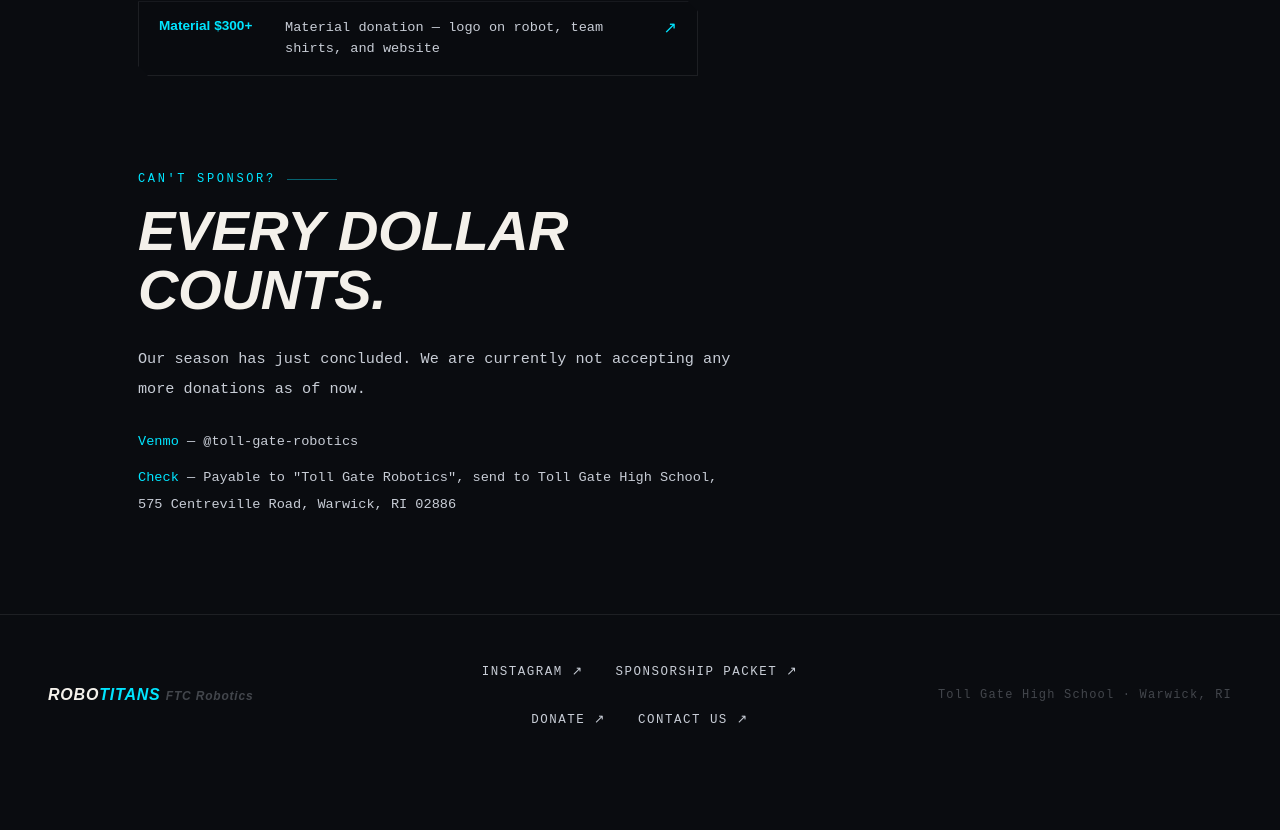
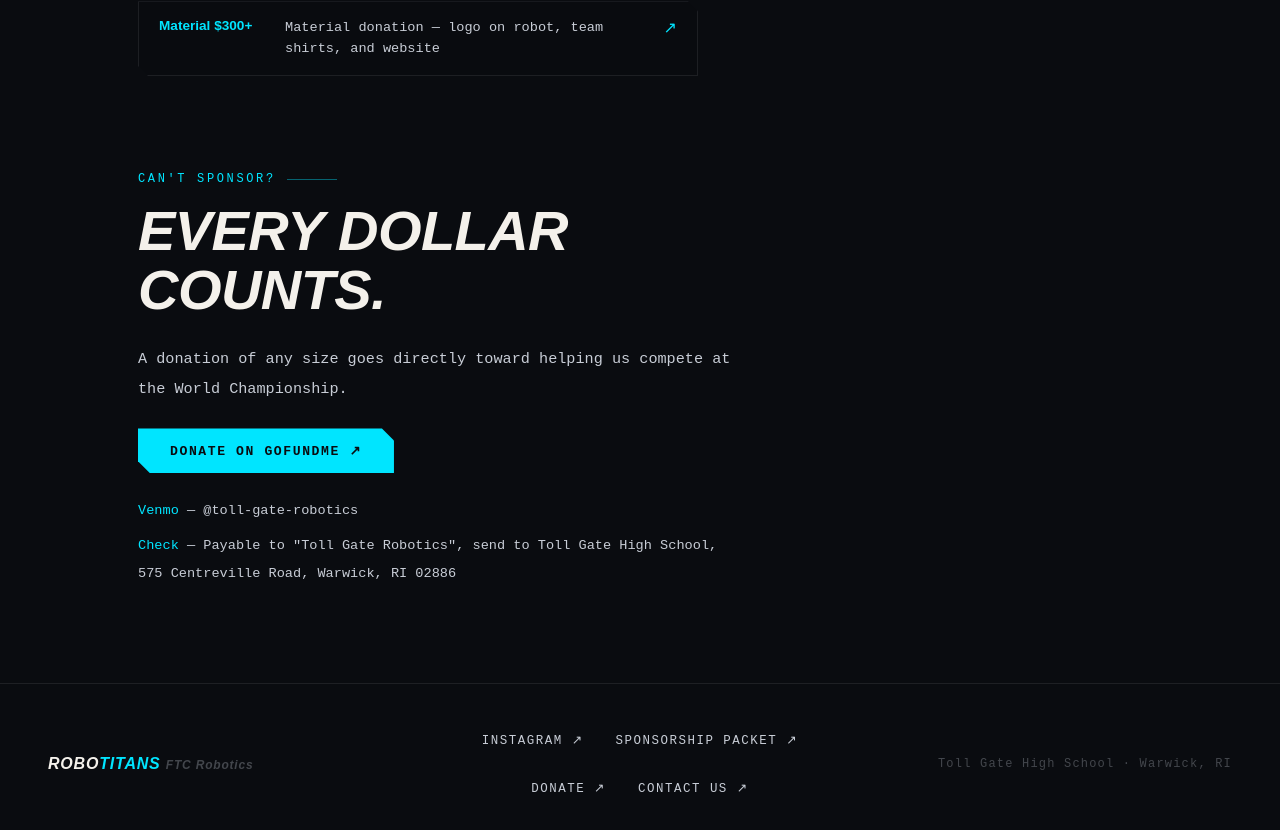
Before and after one commit to jvgiv/robot, a Next.js app: page /sponsorship in a window 1280 px wide. Shown: the part 1500-2330 px from the top of the page. Before the commit the page ends 2275 px from the top, so only its background shows below. Built offline with nearby package versions, Linux system fonts and the light colour scheme.

Commit message:
new link added for gofundme

```diff
--- a/src/app/(content)/sponsorship/page.js
+++ b/src/app/(content)/sponsorship/page.js
@@ -110,8 +110,8 @@ export default function Sponsorship() {
               >
                 {/* THIS IS AN a TAG BELOW NOT DIV */}
                 <div
-                  // href="https://www.gofundme.com/f/help-robotitans-compete-in-world-championship"
-                  // target="_blank"
+                  href="https://www.gofundme.com/f/support-the-robotitans"
+                  target="_blank"
                   style={{
                     display: "flex",
                     alignItems: "flex-start",
@@ -166,16 +166,17 @@ export default function Sponsorship() {
             counts.
           </h2>
           <p style={{ marginTop: "1rem", marginBottom: "1.5rem" }}>
-            {/* A donation of any size goes directly toward helping us compete at
-            the World Championship. */}Our season has just concluded.  We are currently not accepting any more donations as of now.
+            A donation of any size goes directly toward helping us compete at
+            the World Championship.
+            {/* Our season has just concluded.  We are currently not accepting any more donations as of now. */}
           </p>
-          {/* <a
-            href="https://www.gofundme.com/f/help-robotitans-compete-in-world-championship"
+          <a
+            href="https://www.gofundme.com/f/support-the-robotitans"
             target="_blank"
             className="btn btn-primary"
           >
             Donate on GoFundMe ↗
-          </a> */}
+          </a>
           <div
             style={{
               marginTop: "1.5rem",
```
Also changed, not shown: src/app/components/home/Tiers.js (+9 -9 lines).
